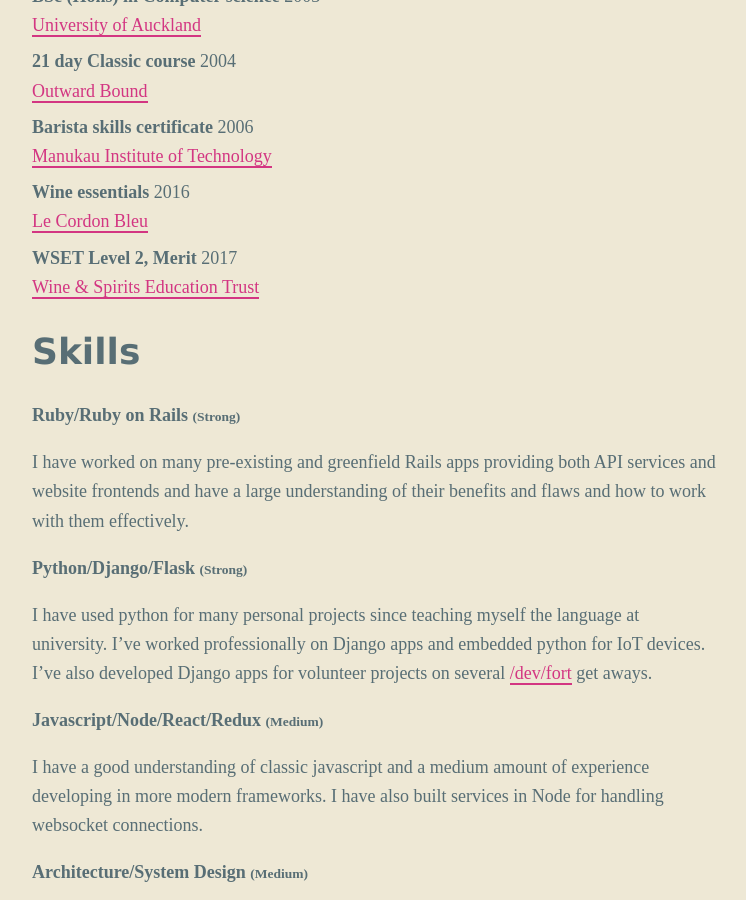
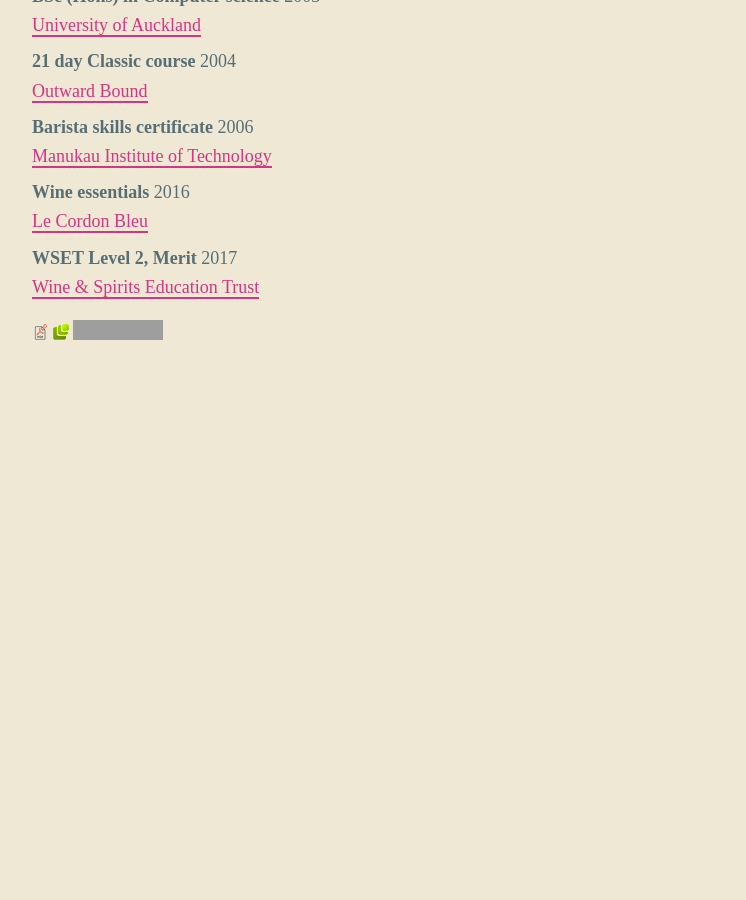
Before and after one commit to pkqk/pkqk.github.io, a Jekyll site: the page built from cv.md, in a window 1280 px wide and 900 px high, scrolled down 5466 px. Shown: the whole window, without its empty margins (266-1012 px from the left). Built offline with Jekyll 4.4.1, drawn with Linux system fonts in a browser that asks for light colours; after the commit the page ends 5846 px from its top, so only the background shows below that; some of the changed text lies outside the part shown; grey boxes are pictures that could not be loaded.

Commit message:
Remove skills section

```diff
--- a/_config.yml
+++ b/_config.yml
@@ -18,7 +18,7 @@
 description: >- # this means to ignore newlines until "baseurl:"
   The official source of updates, news and reviews on Adam Sven Johnson.
 baseurl: "" # the subpath of your site, e.g. /blog
-url: "http://pkqk.net" # the base hostname & protocol for your site, e.g. http://example.com
+url: "https://pkqk.net" # the base hostname & protocol for your site, e.g. http://example.com
 twitter_username: pkqk
 github_username:  pkqk
 
@@ -38,7 +38,6 @@
 collections:
   - experience
   - education
-  - skills
 
 # Exclude from processing.
 # The following items will not be processed, by default. Create a custom list
--- a/cv.md
+++ b/cv.md
@@ -88,12 +88,6 @@
   </li>
   {% endfor %}
 </ul>
-<h2>Skills</h2>
-
-{% for skill in site.skills %}
-<strong>{{ skill.name }} <small>({{ skill.strength }})</small></strong>
-{{ skill.content }}
-{% endfor %}
 
 <p class="formats">
   <a class="pdf" title="Download as PDF" href="/pdf/adamsvenjohnson-cv.pdf"><img alt="PDF" src="/img/pdf.png"></a>
```
Also changed, not shown: _skills/1_ruby.md (deleted, +0 -6 lines), _skills/2_python.md (deleted, +0 -6 lines), _skills/3_javascript.md (deleted, +0 -6 lines), _skills/4_arch.md (deleted, +0 -6 lines), _skills/4_cloud.md (deleted, +0 -8 lines), _skills/4_databases.md (deleted, +0 -6 lines), _skills/4_git.md (deleted, +0 -6 lines).
